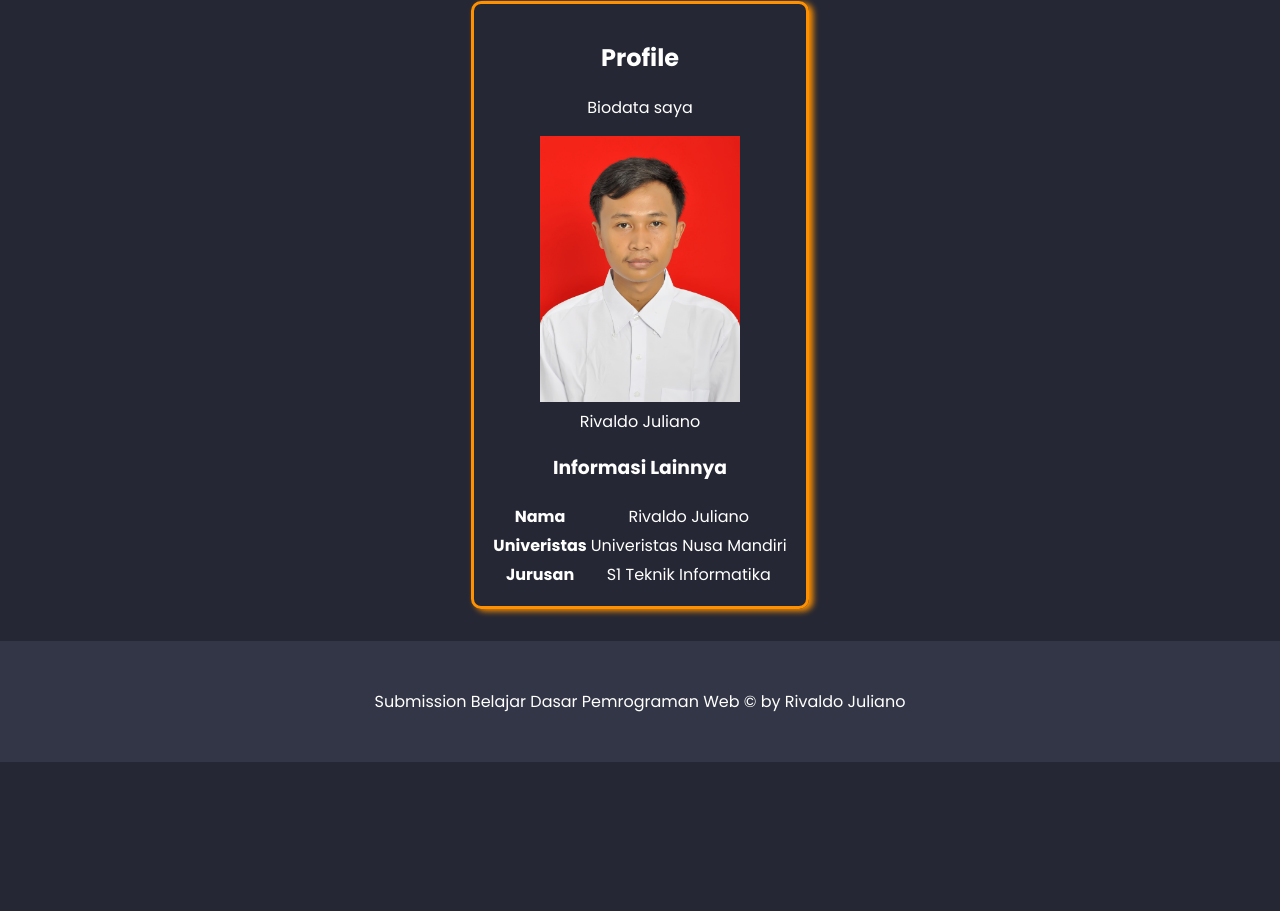
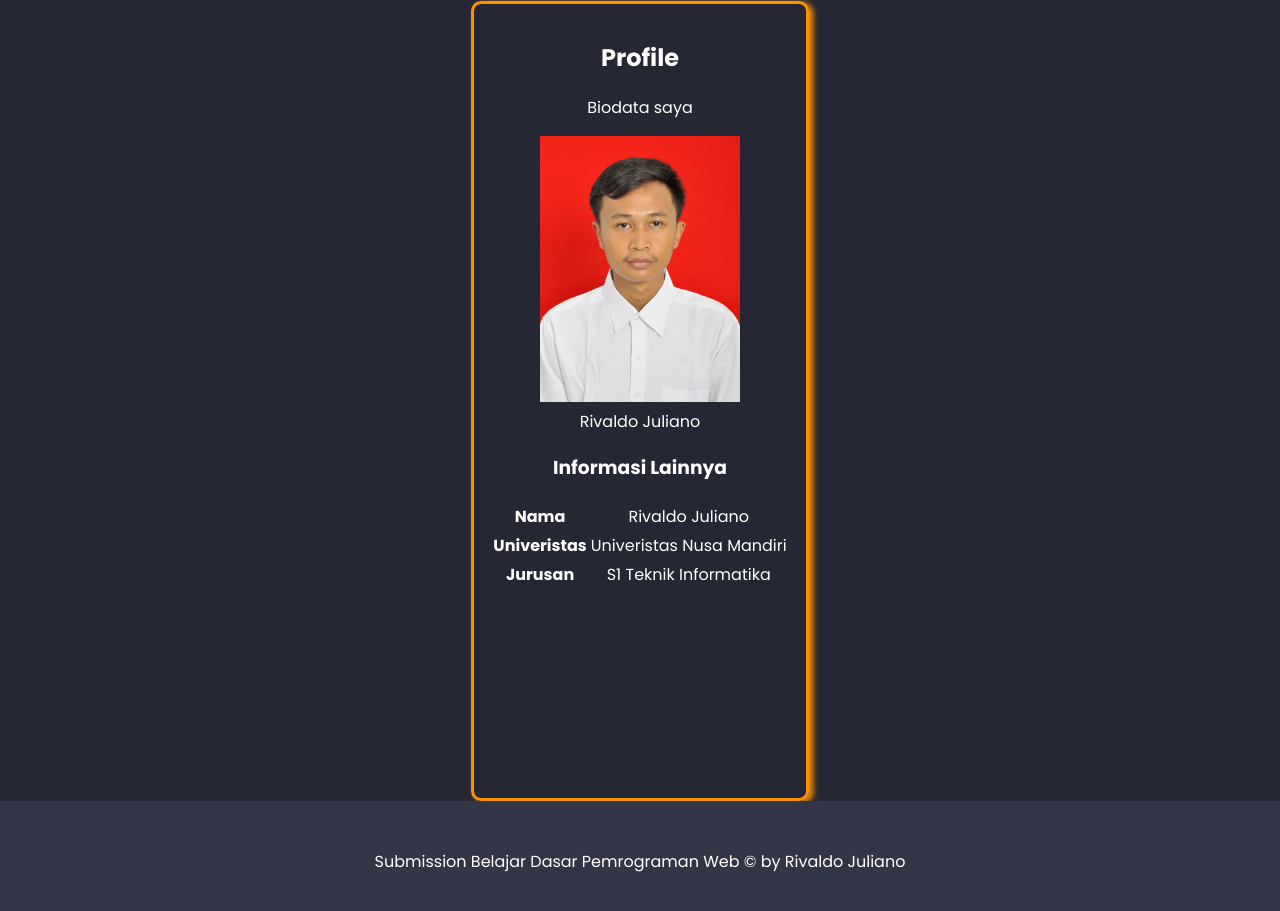
Before and after one commit to rivaldojuliano/submission-belajar-dasar-pemrograman-web, a plain HTML site: page index.html in a window 1280 px wide. Shown: the part 2456-3367 px from the top of the page. Before the commit the page ends 3218 px from the top, so only its background shows below. Drawn offline with Linux system fonts and the light colour scheme.

Commit message:
fix: add margin-block #home and delete margin <footer>

```diff
--- a/assets/styles/styles.css
+++ b/assets/styles/styles.css
@@ -205,8 +205,6 @@ main aside .profile-card {
   border-radius: 10px;
   box-shadow: 4px 2px 6px #ff9100;
   color: white;
-  flex: 1;
-  flex-direction: row;
 }
 
 main aside .profile-card img {
@@ -258,7 +256,6 @@ footer {
   padding: 2rem;
   background-color: #333646;
   color: white;
-  margin-top: 2rem;
 }
 
 @media screen and (max-width: 768px) {
@@ -288,7 +285,7 @@ footer {
 
   main .content #home {
     flex-direction: column;
-    margin: auto;
+    margin-block: 2rem;
   }
 
   main .content #home .content-image {
```
